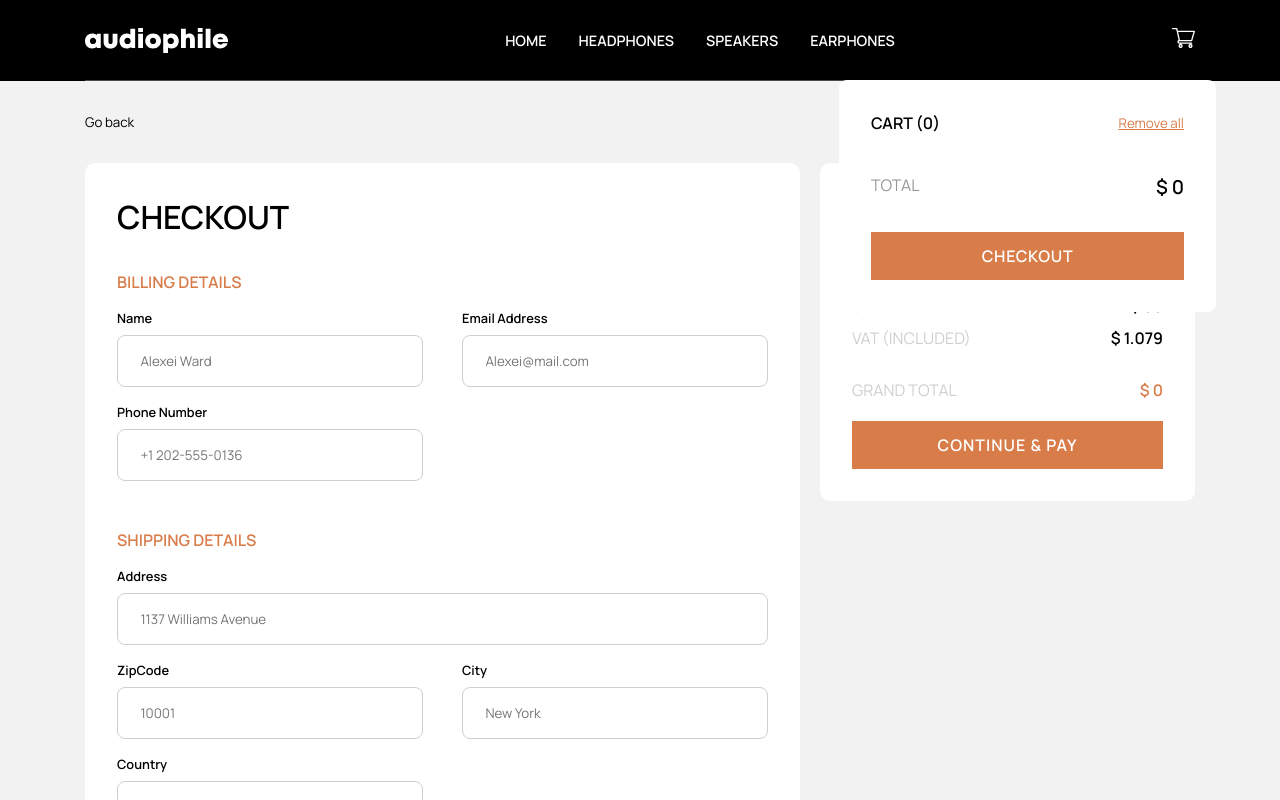
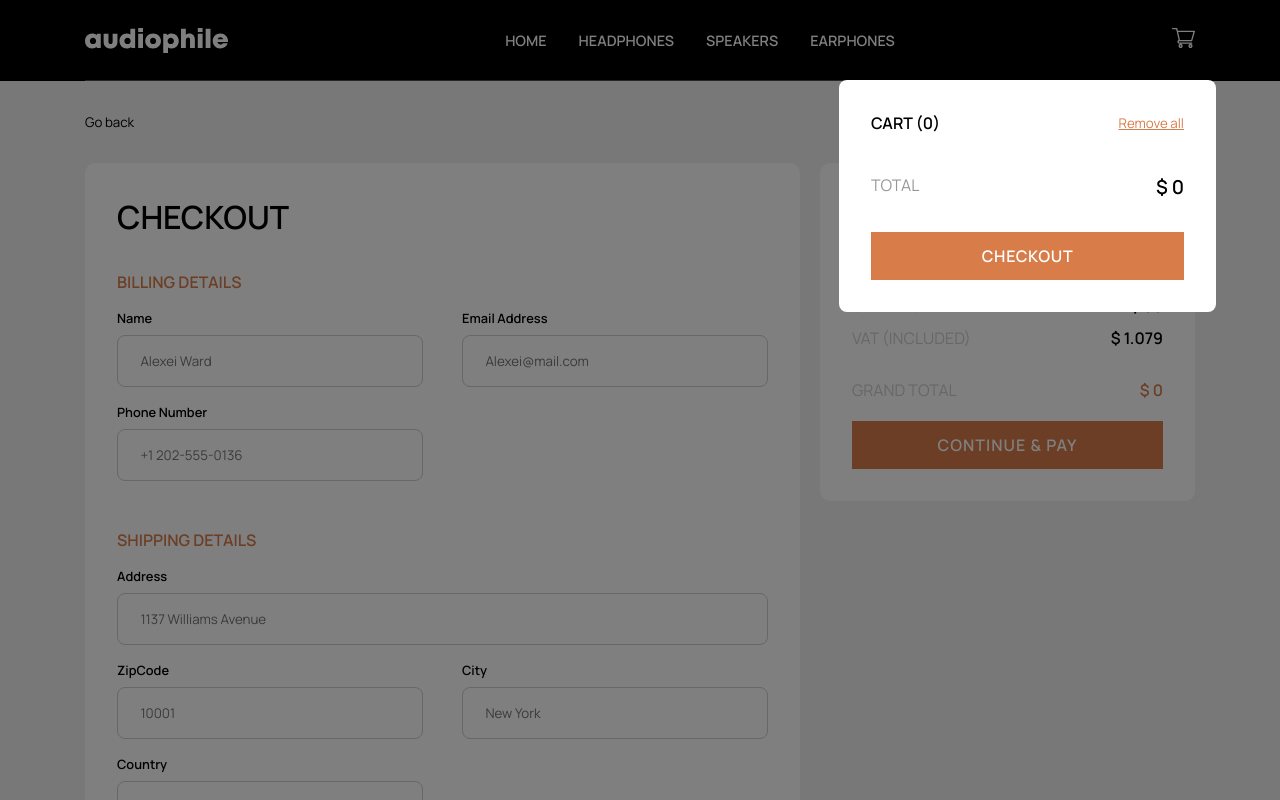
Before and after one commit to totoftrs/Audiophile_e-commerce, a React (Create React App) app: page /checkout in a window 1280 px wide. Both pictures are taken after a click on the button 1183 px from the left and 40 px from the top of the page. Shown: the top 800 px of the page. Built offline with nearby package versions, Linux system fonts and the light colour scheme.

Commit message:
material-ui modal ok

```diff
--- a/package.json
+++ b/package.json
@@ -3,12 +3,17 @@
   "version": "0.1.0",
   "private": true,
   "dependencies": {
+    "@emotion/react": "^11.10.0",
+    "@emotion/styled": "^11.10.0",
     "@material-ui/core": "^4.12.4",
+    "@material-ui/icons": "^4.11.3",
+    "@mui/material": "^5.10.0",
     "@testing-library/jest-dom": "^5.16.4",
     "@testing-library/react": "^13.3.0",
     "@testing-library/user-event": "^13.5.0",
     "react": "^18.2.0",
     "react-dom": "^18.2.0",
+    "react-modal": "^3.15.1",
     "react-redux": "^8.0.2",
     "react-router-dom": "^6.3.0",
     "react-scripts": "5.0.1",
--- a/public/index.html
+++ b/public/index.html
@@ -14,6 +14,16 @@
     <link rel="manifest" href="%PUBLIC_URL%/manifest.json" />
     <link rel="preconnect" href="https://fonts.gstatic.com">
     <link href='https://fonts.googleapis.com/css?family=Manrope' rel='stylesheet'>
+    <link
+      rel="stylesheet"
+      href="https://fonts.googleapis.com/css?family=Roboto:300,400,500,700&display=swap"
+    />
+    <link
+      rel="stylesheet"
+      href="https://fonts.googleapis.com/icon?family=Material+Icons"
+    />
+
+
     <title>Audiophile e-commerce</title>
   </head>
   <body>
--- a/src/components/Cart.js
+++ b/src/components/Cart.js
@@ -3,9 +3,11 @@ import styled from "styled-components";
 import { useSelector } from "react-redux";
 import { useDispatch } from "react-redux";
 import { Link } from "react-router-dom";
+
 import { decrement } from "../actions/decrementAction";
 import { increment } from "../actions/incrementAction";
 import { emptyCart } from "../actions/emptyCartAction";
+import Modal from "@mui/material/Modal";
 
 const CartContainer = styled.div`
   z-index: 5;
@@ -117,7 +119,10 @@ const CartContainer = styled.div`
     width: 20px;
   }
 `;
-function Cart() {
+function Cart({ openModal, setOpenModal }) {
+  const handleClose = () => {
+    setOpenModal(false);
+  };
   const dispatch = useDispatch();
 
   const cart = useSelector((state) => state.cart);
@@ -136,6 +141,13 @@ function Cart() {
   }
 
   return (
+    <>
+      <Modal
+        open={openModal}
+        onClose={handleClose}
+        aria-labelledby="modal-modal-title"
+        aria-describedby="modal-modal-description"
+      >
         <CartContainer>
           <div className="cart__header">
             <p className="cart__header__para">Cart ({cart.length})</p>
@@ -185,6 +197,8 @@ function Cart() {
             checkout
           </Link>
         </CartContainer>
+      </Modal>
+    </>
   );
 }
 
--- a/src/components/Layout/Header/Navbar.js
+++ b/src/components/Layout/Header/Navbar.js
@@ -136,14 +136,15 @@ const NavbarMenu = styled.ul`
 
 function Navbar({ checkout, setCheckout }) {
   const [open, setOpen] = useState(false);
+  const [openModal, setOpenModal] = useState(false);
 
+  const handleOpen = () => {
+    setOpenModal(!openModal);
+  };
   const toggle = () => {
     setOpen(!open);
   };
 
-  const check = () => {
-    setCheckout(!checkout);
-  };
   return (
     <header>
       <NavBar>
@@ -181,14 +182,14 @@ function Navbar({ checkout, setCheckout }) {
             </li>
           </NavbarMenu>
           <div className="navbar__icon-card">
-            <button className="navbar__button" onClick={check}>
+            <button className="navbar__button" onClick={handleOpen}>
               <img src="/assets/shared/desktop/icon-cart.svg" alt="icon-cart" />
             </button>
           </div>
         </NavbarContainer>
       </NavBar>
       <div className="navbar__underline"></div>
-      {checkout && <Cart checkout={checkout} />}
+      {openModal && <Cart openModal={openModal} setOpenModal={setOpenModal} />}
     </header>
   );
 }
--- a/src/components/Summary.js
+++ b/src/components/Summary.js
@@ -111,7 +111,7 @@ function Summary() {
       <div className="summary__container">
         {cart.map((product) => {
           const name = product.name.split(" ");
-          const pop = name.pop();
+          name.pop();
           const shortName = name.join(" ");
 
           return (
```
Also changed, not shown: 1 other file (tests, documents, lock files or other folders). Lines whose indentation alone changed are shown as unchanged.
